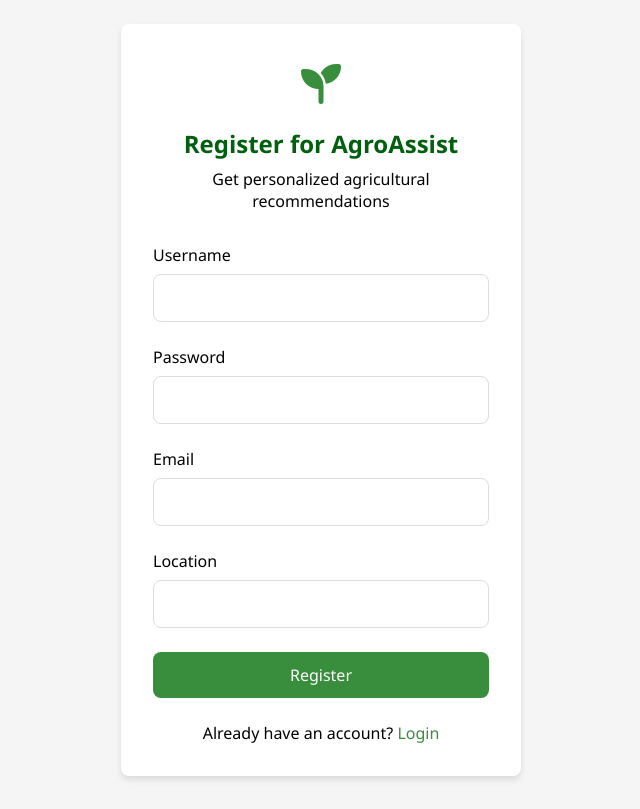
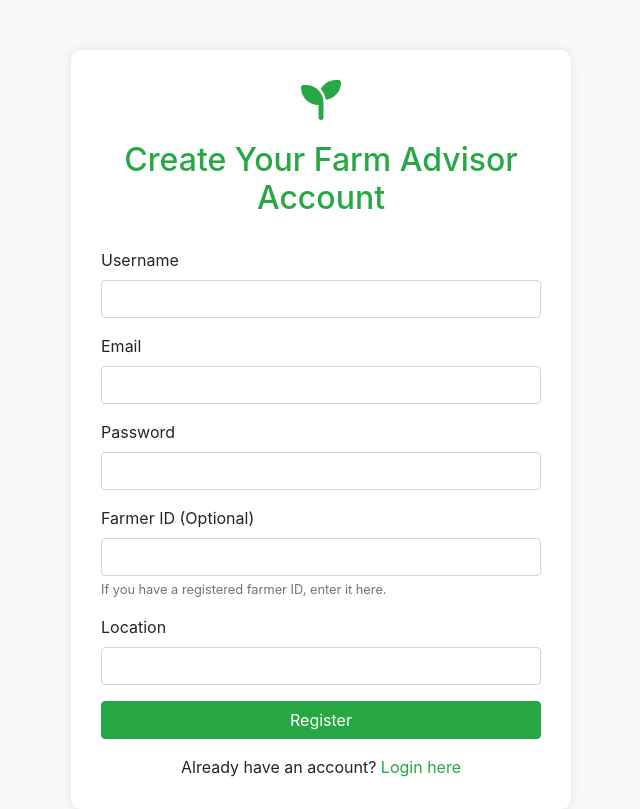
Before and after one commit to manibharathi19/AI-Precision-Farming, a Flask app: page /register in a window 1280 px wide. Shown: the whole page, without its empty margins (319-959 px from the left). Before the commit the page ends 780 px from the top, so only its background shows below. Run offline with Flask 3, Linux system fonts and the light colour scheme; some libraries are stand-ins or nearby versions.

Commit message:
new register-error solved

```diff
--- a/app.py
+++ b/app.py
@@ -5,13 +5,19 @@ import uuid
 from datetime import datetime
 import numpy as np
 from werkzeug.utils import secure_filename
-from werkzeug.security import generate_password_hash
+from werkzeug.security import generate_password_hash, check_password_hash
 
 conn = sqlite3.connect('farm_advisor.db')
 cursor = conn.cursor()
 cursor.execute("PRAGMA journal_mode=WAL;")  # Enables Write-Ahead Logging
 conn.commit()
 conn.close()
+
+def get_db_connection():
+    conn = sqlite3.connect('farm_advisor.db', timeout=10)  # Increase timeout
+    conn.row_factory = sqlite3.Row
+    conn.execute("PRAGMA journal_mode=WAL;")  # Enable WAL mode here
+    return conn
 
 app = Flask(__name__)
 app.secret_key = "farmadvisorapp2025"
@@ -68,6 +74,9 @@ if not os.path.exists(UPLOAD_FOLDER):
     os.makedirs(UPLOAD_FOLDER)
 
 app.config['UPLOAD_FOLDER'] = UPLOAD_FOLDER
+# Add favicon to static folder to avoid 404 errors
+if not os.path.exists('static'):
+    os.makedirs('static')
 
 def allowed_file(filename):
     return '.' in filename and filename.rsplit('.', 1)[1].lower() in ALLOWED_EXTENSIONS
@@ -94,10 +103,13 @@ def register():
         farmer_id = request.form.get('farmer_id', None)
         location = request.form['location']
 
+        # Hash password for security
+        hashed_password = generate_password_hash(password)
+
         conn = get_db_connection()
         try:
             conn.execute('INSERT INTO users (username, password, email, farmer_id, location) VALUES (?, ?, ?, ?, ?)',
-                         (username, password, email, farmer_id, location))
+                         (username, hashed_password, email, farmer_id, location))
             conn.commit()
             conn.close()
             flash('Registration successful. Please log in.', 'success')
@@ -116,10 +128,10 @@ def login():
         password = request.form['password']
 
         conn = get_db_connection()
-        user = conn.execute('SELECT * FROM users WHERE username = ? AND password = ?', (username, password)).fetchone()
+        user = conn.execute('SELECT * FROM users WHERE username = ?', (username,)).fetchone()
         conn.close()
 
-        if user:
+        if user and check_password_hash(user['password'], password):
             session['user_id'] = user['id']
             session['username'] = user['username']  # Store username in session
             return redirect(url_for('dashboard'))
@@ -137,8 +149,6 @@ def logout():
 
 @app.route('/dashboard')
 def dashboard():
-    print("Session Data:", session)  # Debugging output
-
     if 'user_id' not in session:
         return redirect(url_for('login'))
 
@@ -502,21 +512,23 @@ def update_profile():
         return redirect(url_for('login'))
 
     if request.method == 'POST':
-        name = request.form.get('name')  # Use .get() to avoid KeyError
+        # Updated to use correct field names from your form
+        username = request.form.get('username')
         email = request.form.get('email')
+        location = request.form.get('location', 'Unknown')
 
-        if not name or not email:
-            flash('Name and Email cannot be empty!', 'warning')
+        if not username or not email:
+            flash('Username and Email cannot be empty!', 'warning')
             return redirect(url_for('profile'))
 
         conn = sqlite3.connect('farm_advisor.db')
         cursor = conn.cursor()
-        cursor.execute("UPDATE users SET name = ?, email = ? WHERE id = ?",
-                      (name, email, session['user_id']))
+        cursor.execute("UPDATE users SET username = ?, email = ?, location = ? WHERE id = ?",
+                      (username, email, location, session['user_id']))
         conn.commit()
         conn.close()
 
-        session['name'] = name
+        session['username'] = username
         flash('Profile updated successfully!', 'success')
 
     return redirect(url_for('profile'))
@@ -550,11 +562,13 @@ def weather_data():
 
 @app.errorhandler(404)
 def page_not_found(e):
-    return render_template('404.html'), 404
+    # Simplified error handler that doesn't require a template
+    return "Page not found (404)", 404
 
 @app.errorhandler(500)
 def internal_server_error(e):
-    return render_template('500.html'), 500
+    # Simplified error handler that doesn't require a template
+    return "Internal server error (500)", 500
 
 @app.route('/final_report/')
 def final_report():
@@ -578,6 +592,10 @@ def final_report():
 
     return render_template('final_report.html', reports=reports)  # Pass reports (list), not report (single)
 
+# Create a simple favicon route to avoid 404 errors
+@app.route('/favicon.ico')
+def favicon():
+    return '', 204  # Return empty response with 204 status code (No Content)
 
 if __name__ == '__main__':
     app.run(debug=True)
--- a/templates/register.html
+++ b/templates/register.html
@@ -3,150 +3,102 @@
 <head>
     <meta charset="UTF-8">
     <meta name="viewport" content="width=device-width, initial-scale=1.0">
-    <title>AgroAssist - Register</title>
+    <title>Register - Farm Advisor</title>
+    <link rel="stylesheet" href="https://stackpath.bootstrapcdn.com/bootstrap/4.5.2/css/bootstrap.min.css">
     <link rel="stylesheet" href="https://cdnjs.cloudflare.com/ajax/libs/font-awesome/6.4.0/css/all.min.css">
     <style>
-        :root {
-            --primary: #388e3c;
-            --primary-dark: #00600f;
-            --text-on-primary: #ffffff;
-            --background: #f5f5f5;
-            --card-bg: #ffffff;
-            --border-radius: 8px;
-            --shadow: 0 4px 6px rgba(0, 0, 0, 0.1);
+        body {
+            background-color: #f8f9fa;
+            padding-top: 50px;
         }
-
-        * {
-            margin: 0;
-            padding: 0;
-            box-sizing: border-box;
-            font-family: 'Segoe UI', Tahoma, Geneva, Verdana, sans-serif;
+        .auth-container {
+            max-width: 500px;
+            margin: 0 auto;
+            background-color: white;
+            padding: 30px;
+            border-radius: 10px;
+            box-shadow: 0 0 10px rgba(0,0,0,0.1);
         }
-
-        body {
-            background-color: var(--background);
-            height: 100vh;
-            display: flex;
-            align-items: center;
-            justify-content: center;
+        .form-heading {
+            text-align: center;
+            margin-bottom: 30px;
+            color: #28a745;
         }
-
-        .auth-container {
-            width: 100%;
-            max-width: 400px;
-            background-color: var(--card-bg);
-            border-radius: var(--border-radius);
-            box-shadow: var(--shadow);
-            padding: 2rem;
+        .logo-container {
+            text-align: center;
+            margin-bottom: 20px;
         }
-
-        .auth-header {
-            text-align: center;
-            margin-bottom: 2rem;
+        .logo-icon {
+            font-size: 40px;
+            color: #28a745;
         }
-
-        .auth-header .logo {
-            font-size: 2.5rem;
-            color: var(--primary);
-            margin-bottom: 1rem;
+        .btn-success {
+            background-color: #28a745;
+            border-color: #28a745;
         }
-
-        .auth-header h1 {
-            color: var(--primary-dark);
-            font-size: 1.5rem;
-            margin-bottom: 0.5rem;
+        .btn-success:hover {
+            background-color: #218838;
+            border-color: #1e7e34;
         }
-
-        .form-group {
-            margin-bottom: 1.5rem;
+        a {
+            color: #28a745;
         }
-
-        .form-group label {
-            display: block;
-            margin-bottom: 0.5rem;
-            font-weight: 500;
-        }
-
-        .form-group input {
-            width: 100%;
-            padding: 0.75rem;
-            border: 1px solid #ddd;
-            border-radius: var(--border-radius);
-            font-size: 1rem;
-        }
-
-        .btn {
-            display: block;
-            width: 100%;
-            padding: 0.75rem;
-            background-color: var(--primary);
-            color: var(--text-on-primary);
-            border: none;
-            border-radius: var(--border-radius);
-            font-size: 1rem;
-            font-weight: 500;
-            cursor: pointer;
-        }
-
-        .btn:hover {
-            background-color: var(--primary-dark);
-        }
-
-        .auth-footer {
-            text-align: center;
-            margin-top: 1.5rem;
-        }
-
-        .auth-footer a {
-            color: var(--primary);
+        a:hover {
+            color: #218838;
             text-decoration: none;
-        }
-
-        .auth-footer a:hover {
-            text-decoration: underline;
-        }
-
-        .error-message, .success-message {
-            padding: 0.75rem;
-            border-radius: var(--border-radius);
-            margin-bottom: 1rem;
-            text-align: center;
-        }
-
-        .error-message {
-            background-color: #ffebee;
-            color: #c62828;
-        }
-
-        .success-message {
-            background-color: #e8f5e9;
-            color: #2e7d32;
         }
     </style>
 </head>
 <body>
-    <div class="auth-container">
-        <div class="auth-header">
-            <div class="logo"><i class="fas fa-seedling"></i></div>
-            <h1>Register for AgroAssist</h1>
-            <p>Get personalized agricultural recommendations</p>
+    <div class="container">
+        <div class="auth-container">
+            <div class="logo-container">
+                <i class="fas fa-seedling logo-icon"></i>
+            </div>
+            <h2 class="form-heading">Create Your Farm Advisor Account</h2>
+
+            {% with messages = get_flashed_messages(with_categories=true) %}
+                {% if messages %}
+                    {% for category, message in messages %}
+                        <div class="alert alert-{{ category }}">{{ message }}</div>
+                    {% endfor %}
+                {% endif %}
+            {% endwith %}
+
+            <form method="POST" action="{{ url_for('register') }}">
+                <div class="form-group">
+                    <label for="username">Username</label>
+                    <input type="text" class="form-control" id="username" name="username" required>
+                </div>
+
+                <div class="form-group">
+                    <label for="email">Email</label>
+                    <input type="email" class="form-control" id="email" name="email" required>
+                </div>
+
+                <div class="form-group">
+                    <label for="password">Password</label>
+                    <input type="password" class="form-control" id="password" name="password" required>
+                </div>
+
+                <div class="form-group">
+                    <label for="farmer_id">Farmer ID (Optional)</label>
+                    <input type="text" class="form-control" id="farmer_id" name="farmer_id">
+                    <small class="form-text text-muted">If you have a registered farmer ID, enter it here.</small>
+                </div>
+
+                <div class="form-group">
+                    <label for="location">Location</label>
+                    <input type="text" class="form-control" id="location" name="location" required>
+                </div>
+
+                <button type="submit" class="btn btn-success btn-block">Register</button>
+            </form>
+
+            <div class="text-center mt-3">
+                Already have an account? <a href="{{ url_for('login') }}">Login here</a>
+            </div>
         </div>
-
-        {% with messages = get_flashed_messages(with_categories=true) %}
-            {% for category, message in messages %}
-                <div class="{{ category }}-message">{{ message }}</div>
-            {% endfor %}
-        {% endwith %}
-
-        <form action="/register" method="post">
-            <div class="form-group"><label>Username</label><input type="text" name="username" required></div>
-            <div class="form-group"><label>Password</label><input type="password" name="password" required></div>
-            <div class="form-group"><label>Email</label><input type="email" name="email" required></div>
-            <div class="form-group"><label>Location</label><input type="text" name="location" required></div>
-            <button type="submit" class="btn">Register</button>
-        </form>
-
-        <div class="auth-footer">Already have an account? <a href="/login">Login</a></div>
     </div>
 </body>
 </html>
```
Also changed, not shown: farm_advisor.db, 2 other files.
